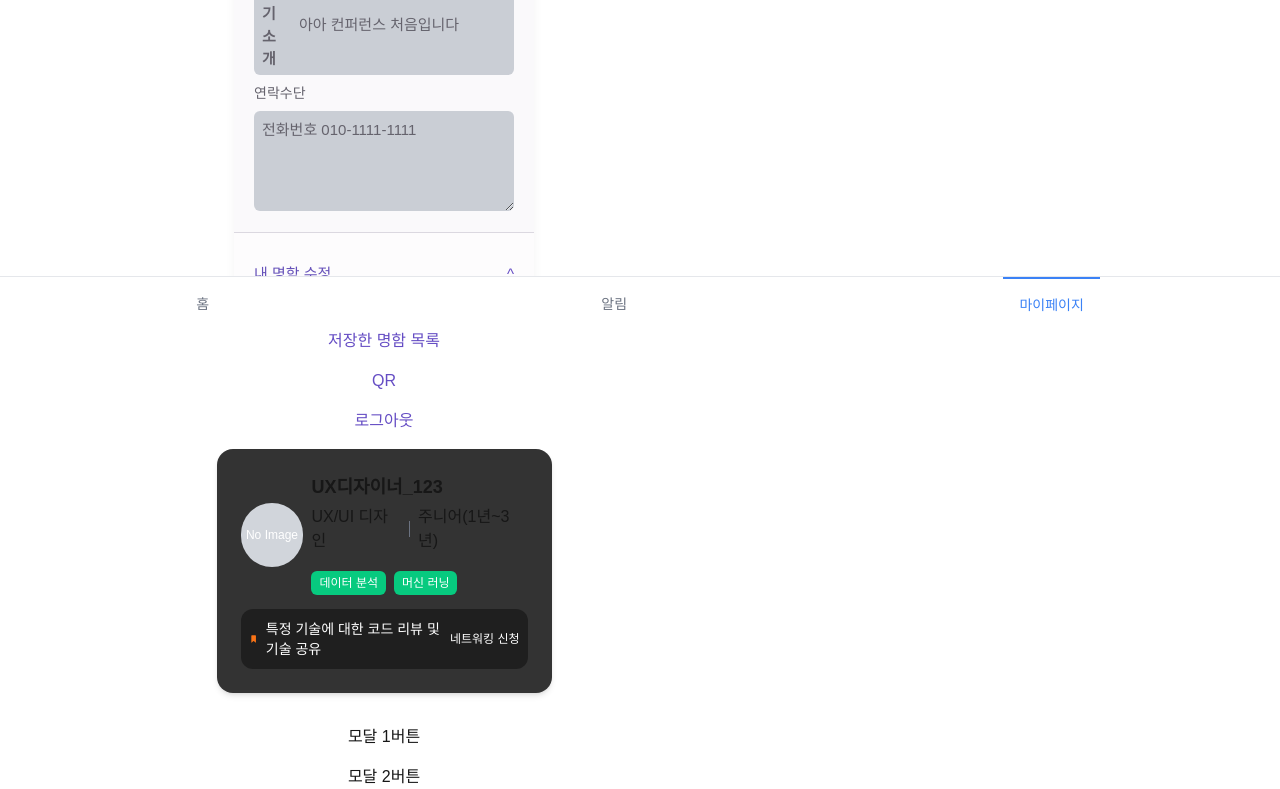
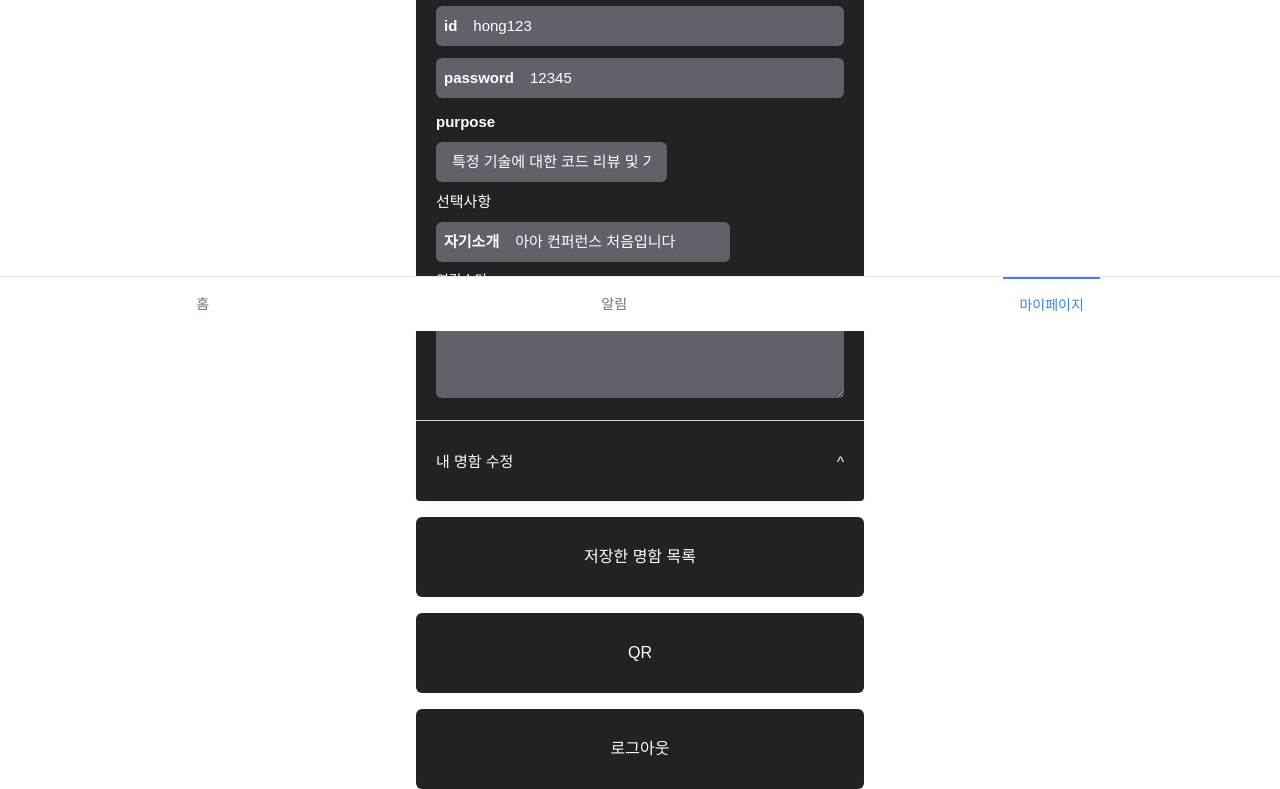
Before and after one commit to goorm-CHACHA/FE, a Next.js app: page /mypage in a window 1280 px wide. Shown: the part 469-1258 px from the top of the page. Built offline with nearby package versions, Linux system fonts and the light colour scheme.

Commit message:
feat: myPage 아코디언, notificationPage UI 수정

```diff
--- a/app/(main-layout)/mypage/name-card-list/page.tsx
+++ b/app/(main-layout)/mypage/name-card-list/page.tsx
@@ -8,7 +8,7 @@ const Page = () => {
     console.log('다운로드 클릭됨');
   };
   return (
-    <div className="flex flex-col m-auto items-center justify-center w-full md:max-w-md px-6">
+    <div className="flex flex-col m-auto items-center justify-center w-full md:max-w-md px-6 py-4">
       <div>
         {/* ⬇️  바로 밑에 div는 map으로 내가 저장한 카드 프린트... 명함 누르면 모달 열려야 함 (모달 수정 작업 먼저 필요)*/}
         <div className="flex gap-2 flex-col">
@@ -25,7 +25,8 @@ const Page = () => {
       </div>
       <div className="flex flex-col items-center w-full">
         <div
-          className="m-8 p-1 min-w-[250px] max-w-[400px] text-center bg-white text-gray-700 cursor-pointer"
+          className="p-1 w-full text-center
+           md:max-w-md m-auto text-white bg-[#222222] rounded-xl cursor-pointer"
           onClick={downloadHandler}
         >
           이미지 다운로드
--- a/app/(main-layout)/mypage/page.tsx
+++ b/app/(main-layout)/mypage/page.tsx
@@ -8,9 +8,6 @@ import {
   AccordionContent,
 } from '~/components/common/accordion/accordion';
 import DefaultProfile from '~/components/common/default-profile';
-import ModalOneBtn from '~/components/common/modal-one-btn';
-import ModalTwoBtn from '~/components/common/modal-two-btn';
-import MatchCard from '~/components/match/match-card';
 import InfoOptional from '~/components/mypage/info-optional';
 import InfoRequired from '~/components/mypage/info-required';
 import { mockUserData } from '~/components/mypage/mock-user-data';
@@ -55,12 +52,14 @@ const Page = () => {
     return <div> 사용자 정보 없습니다.</div>;
   }
   return (
-    <div className="w-[375px] h-[812px] md:w-[768px] md:h-[1024px] flex flex-col justify-center items-center gap-4 mt-2">
+    <div className="w-full m-auto md:max-w-md flex flex-col justify-center items-center gap-4 mt-2">
       <Accordions>
         <AccordionItem value="item-1">
           <AccordionTrigger>
-            <DefaultProfile />
-            <p>내 정보 수정</p>
+            <div className='flex justify-center items-center gap-6'>
+              <DefaultProfile />
+              <p>내 정보 수정</p>
+            </div>
           </AccordionTrigger>
           <AccordionContent>
             <div className="flex flex-col justify-center items-center gap-2">
@@ -90,28 +89,29 @@ const Page = () => {
           </AccordionContent>
         </AccordionItem>
       </Accordions>
-      <div className="h-20 bg-white w-[300px] rounded-md items-center flex justify-center text-violet10">
+      <div className="h-20 bg-[#222222] w-full rounded-md items-center flex justify-center text-white">
         <Link href="/mypage/name-card-list">저장한 명함 목록</Link>
       </div>
-      <div className="h-20 bg-white w-[300px] rounded-md items-center flex justify-center text-violet10">
+      <div className="h-20 bg-[#222222] w-full rounded-md items-center flex justify-center text-white">
         <Link href="/qr-reader">QR</Link>
       </div>
       <div
-        className="h-20 bg-white w-[300px] rounded-md items-center flex justify-center text-violet10"
+        className="h-20 bg-[#222222] w-full rounded-md items-center flex justify-center text-white"
         onClick={signOutHandler}
       >
         {' '}
         로그아웃
       </div>
-      <MatchCard userData={userData} />
-      <ModalOneBtn text="매칭이 신청되었어요!" textBtn="확인" />
-      <ModalTwoBtn
-        text="매칭이 신청되었어요! 요청 수락되면 알림으로 알려드릴까요?"
-        textLBtn="확인"
-        textRBtn="취소"
-      />
     </div>
   );
 };
 
 export default Page;
+
+
+      // <ModalOneBtn text="매칭이 신청되었어요!" textBtn="확인" />
+      // <ModalTwoBtn
+      //   text="매칭이 신청되었어요! 요청 수락되면 알림으로 알려드릴까요?"
+      //   textLBtn="확인"
+      //   textRBtn="취소"
+      // />
--- a/app/(main-layout)/notifications/page.tsx
+++ b/app/(main-layout)/notifications/page.tsx
@@ -39,7 +39,7 @@ const NotificationsPage = () => {
   const tabContents = [oneToOneNotifications, groupNotifications];
 
   return (
-    <div className="flex flex-col min-h-screen w-screen justify-start min-w-screen items-center overflow-x-hidden">
+    <div className="flex flex-col md:max-w-md min-h-screen w-screen justify-start m-auto min-w-screen items-center overflow-x-hidden">
       <TopNavigation
         title="알림"
         showQR={false}
--- a/src/components/common/accordion/accordion.tsx
+++ b/src/components/common/accordion/accordion.tsx
@@ -9,7 +9,7 @@ interface AccordionProps {
 }
 const Accordions = ({ className, children }: AccordionProps) => (
   <Accordion.Root
-    className={`w-[300px] rounded-md bg-mauve6 shadow-[0_2px_10px] shadow-black/5 ${className}`}
+    className={`md:w-full rounded-2xl bg-mauve6 shadow-[0_2px_10px] shadow-black/5 ${className}`}
     type="single"
     defaultValue="item-1"
     collapsible
@@ -27,7 +27,7 @@ interface AccordionItemProps {
 const AccordionItem = ({ className, children, value }: AccordionItemProps) => (
   <Accordion.Item
     className={classNames(
-      'mt-px overflow-hidden first:mt-0 first:rounded-t last:rounded-b focus-within:relative focus-within:z-10 focus-within:shadow-[0_0_0_2px] focus-within:shadow-mauve12',
+      'mt-px overflow-hidden p-spacing-20 box-border text-left text-base bg-[color:var(--primitive-color-gray-warm-800)] bg-[#222222] text-white font-body1-normal-16 first:mt-0 first:rounded-t last:rounded-b focus-within:relative focus-within:z-10 focus-within:shadow-[0_0_0_2px] focus-within:shadow-mauve12',
       className,
     )}
     value={value}
@@ -50,14 +50,14 @@ const AccordionTrigger = ({
   <Accordion.Header className="flex">
     <Accordion.Trigger
       className={classNames(
-        'h-20 group flex flex-1 cursor-default items-center justify-between bg-mauve1 px-5 text-[15px] leading-none text-violet11 shadow-[0_1px_0] shadow-mauve6 outline-none hover:bg-mauve2',
+        'h-20 group flex flex-1 cursor-default items-center justify-between bg-[#222222] px-5 text-[15px] leading-none text-white shadow-[0_1px_0] shadow-mauve6 outline-none',
         className,
       )}
       {...props}
     >
       {children}
       <p
-        className="text-violet10 transition-transform duration-300 ease-[cubic-bezier(0.87,_0,_0.13,_1)] group-data-[state=open]:rotate-180"
+        className="text-white transition-transform duration-300 ease-[cubic-bezier(0.87,_0,_0.13,_1)] group-data-[state=open]:rotate-180"
         aria-hidden
       >
         ^
@@ -78,7 +78,7 @@ const AccordionContent = React.forwardRef<
 >(({ children, className, ...props }, forwardedRef) => (
   <Accordion.Content
     className={classNames(
-      'overflow-hidden bg-mauve2 text-[15px] text-mauve11 data-[state=closed]:animate-slideUp data-[state=open]:animate-slideDown',
+      'overflow-hidden bg-[#222222] text-[15px] data-[state=closed]:animate-slideUp data-[state=open]:animate-slideDown',
       className,
       'AccordionContent',
     )}
@@ -91,5 +91,3 @@ const AccordionContent = React.forwardRef<
 AccordionContent.displayName = 'AccordionContent';
 
 export { Accordions, AccordionContent, AccordionItem, AccordionTrigger };
-
-//  5:37 + 1:42 = 6:39 + 40 => 7:22시간 공부 (6:31분에)
--- a/src/components/notifications/group-notifications.tsx
+++ b/src/components/notifications/group-notifications.tsx
@@ -12,7 +12,7 @@ const GroupNotifications = ({
   handleQuickConnectToggle,
 }: GroupNotificationsProps) => {
   return (
-    <div>
+    <div className='w-full max-w-sm  shadow-md rounded-lg'>
       <ConnectOnBanner handleQuickConnectToggle={handleQuickConnectToggle} />
       {Object.entries(messages)
         .filter(([, messageData]) => messageData.chatType === 'group')
--- a/src/components/notifications/notify-card.tsx
+++ b/src/components/notifications/notify-card.tsx
@@ -80,8 +80,8 @@ const RequestCard = ({
   onAccept,
 }: CardProps) => {
   return (
-    <Card>
-      <CardHeader className="flex justify-between items-center mb-3">
+    <Card className="w-full max-w-sm  shadow-md rounded-lg">
+      <CardHeader className="flex justify-between items-center mb-3 ">
         <TimeLeft />
         <Arrow />
       </CardHeader>
--- a/src/components/notifications/one-to-one-notifications.tsx
+++ b/src/components/notifications/one-to-one-notifications.tsx
@@ -12,7 +12,7 @@ const OneToOneNotifications = ({
   handleQuickConnectToggle,
 }: OneToOneNotificationsProps) => {
   return (
-    <div>
+    <div className='w-full max-w-sm  shadow-md rounded-lg'>
       <ConnectOnBanner handleQuickConnectToggle={handleQuickConnectToggle} />
       {Object.entries(messages)
         .filter(([, messageData]) => messageData.chatType === '1to1')
```
